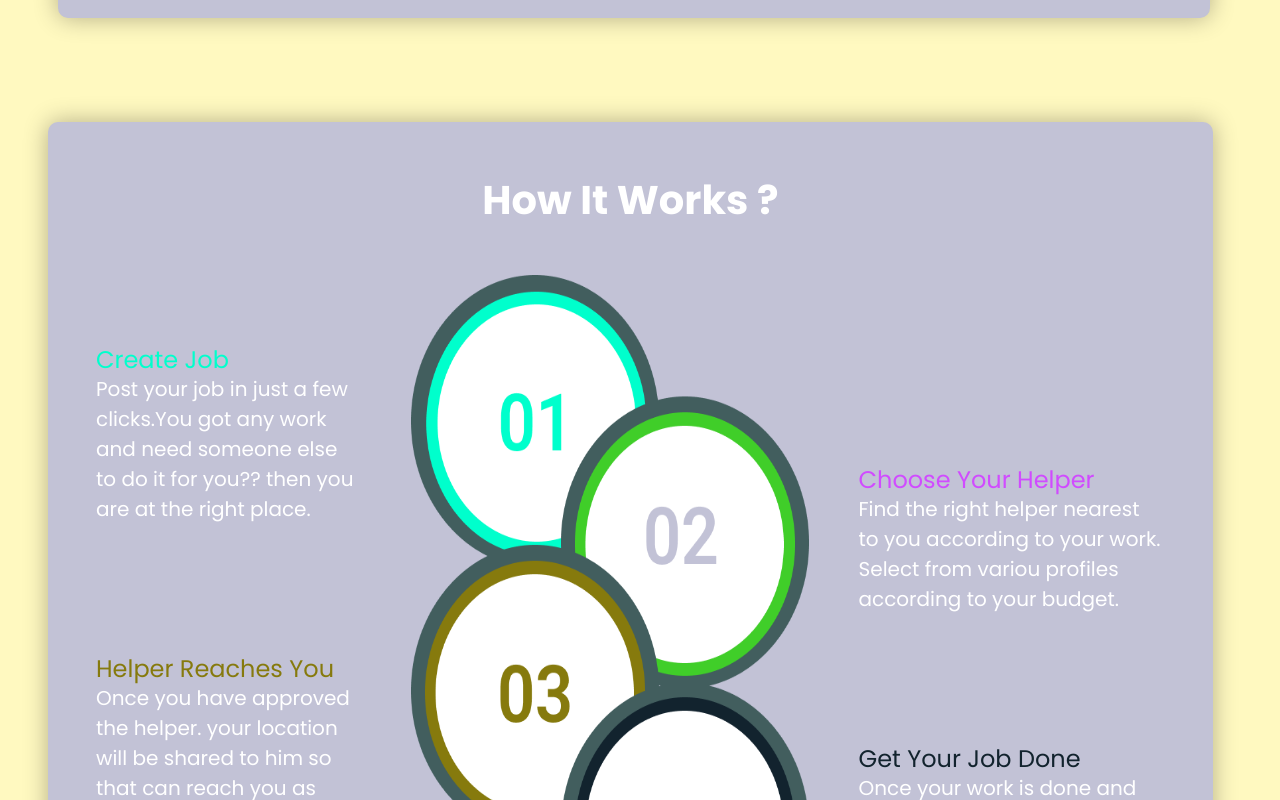
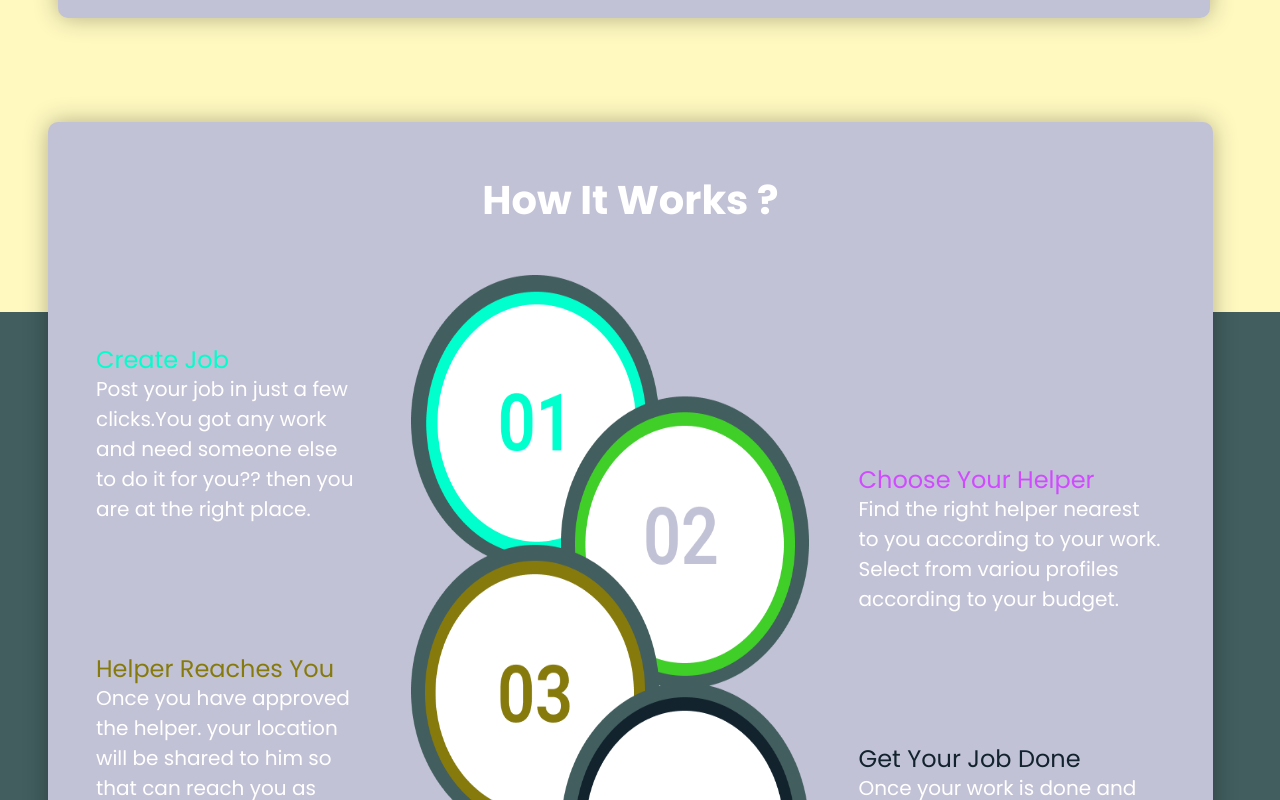
Before and after one commit to Ramanuj-1729/Apna_Helper, a React (Create React App) app in the folder frontend/: page / in a window 1280 px wide. Shown: the part 1640-2440 px from the top of the page. Built offline with nearby package versions, Linux system fonts and the light colour scheme.

Commit message:
updated our principles

```diff
--- a/frontend/src/components/HowItWorks/HowItWorks.jsx
+++ b/frontend/src/components/HowItWorks/HowItWorks.jsx
@@ -5,6 +5,7 @@ const HowItWorks = () => {
   return (
     <>
       <div className={`${styles.wrapper}`}>
+
         <div className={`${styles.heading} flex justify-center items-center `}>
           <h1>How It Works ?</h1>
         </div>
--- a/frontend/src/components/HowItWorks/HowItWorks.module.css
+++ b/frontend/src/components/HowItWorks/HowItWorks.module.css
@@ -2,6 +2,12 @@
     /* margin-top: 320px; */
     margin-bottom: 45px;
     color: white;
+}
+.back{
+    background-color: var(--footer-color);
+    height: 300px;
+    margin-top: 400px;
+    position: relative;
 }
 .heading h1{
 font-weight: 600;
@@ -14,6 +20,7 @@ font-size: 40px;
     margin: 20rem 2rem 2rem 3rem;
     width: 91%;
     padding: 3rem 3rem;
+        /* position: absolute; */
 }
 .middleImage{
     width: 1600px;
--- a/frontend/src/pages/About/About.module.css
+++ b/frontend/src/pages/About/About.module.css
@@ -1,6 +1,4 @@
-.wrapper{
 
-}
 .upper{
         color: var(--font-color);
 margin: 62px 120px;
--- a/frontend/src/pages/Home/Home.jsx
+++ b/frontend/src/pages/Home/Home.jsx
@@ -18,7 +18,9 @@ const Home = () => {
         <div className={style.background}></div>
         <OurPrinciples />
       </div>
-      <div>
+      <div className={style.How}>
+        <div className={style.background2}></div>
+
         <HowItWorks />
       </div>
       <div className={style.ourSatisfiedCustomer}>
--- a/frontend/src/pages/Home/Home.module.css
+++ b/frontend/src/pages/Home/Home.module.css
@@ -27,3 +27,15 @@
 .principle{
     position: relative;
 }
+.How{
+    position: relative;
+    /* z-index: 10; */
+}
+.background2{
+    background-color: var(--secondary-color);
+    height: 580px;
+    width: 100%;
+    margin-top: 190px;
+    z-index: -1;
+    position: absolute;
+}
```
